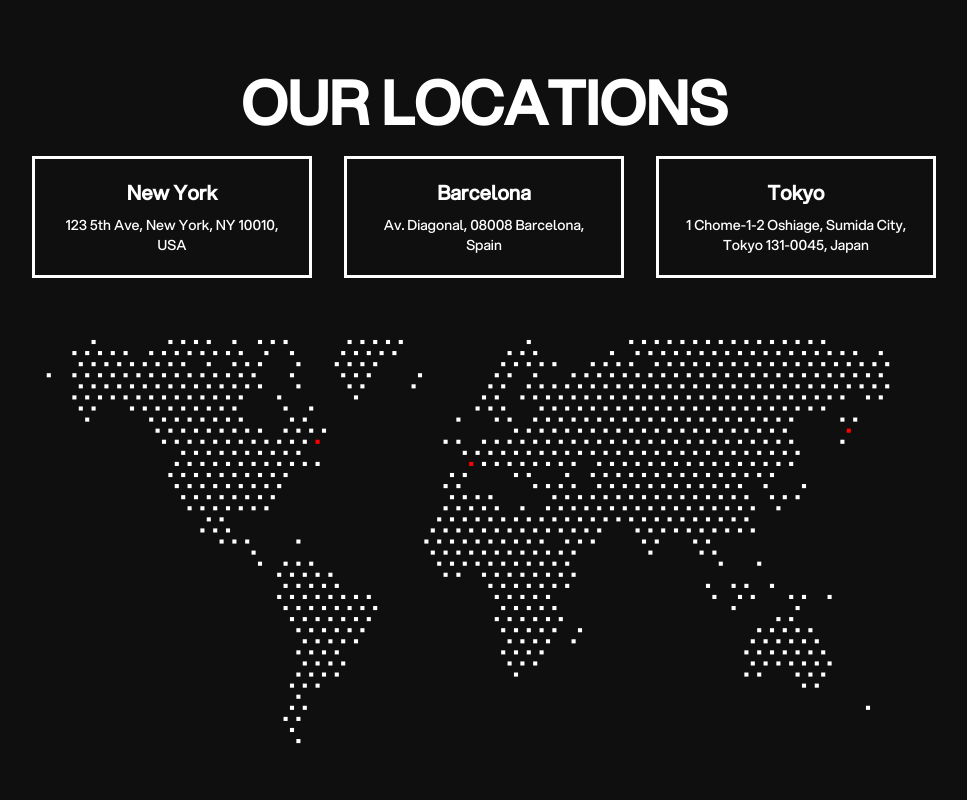
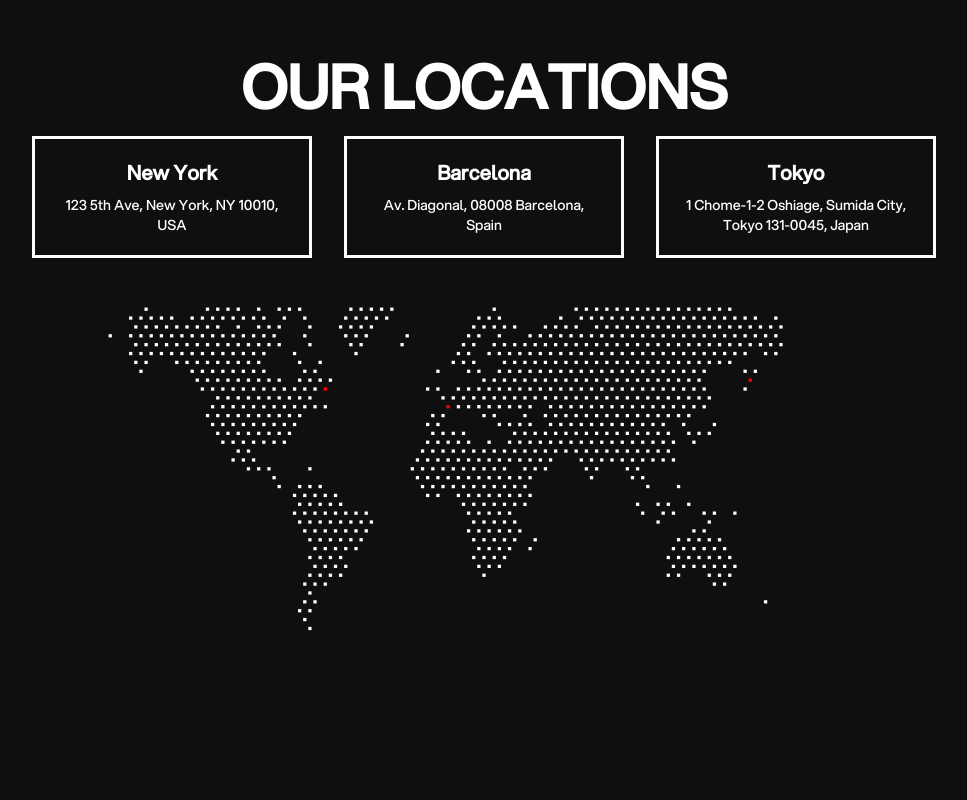
Before and after one commit to teleidoskopbild/alpha-marketing, a React (Vite) app: page / in a window 1280 px wide. Shown: the part 2360-3160 px from the top of the page, without its empty margins (156-1123 px from the left). Built offline with nearby package versions, Linux system fonts and the light colour scheme.

Commit message:
hotfix styling

```diff
--- a/src/App.jsx
+++ b/src/App.jsx
@@ -129,11 +129,11 @@ function App() {
         </motion.h2>
       </div>
 
-      <div className=" h-screen w-screen bg-black-600">
-        <h2 className="mt-8 text-white text-2xl sm:text-4xl lg:text-6xl font-bold text-center">
+      <div className="h-screen w-screen bg-black-600">
+        <h2 className="mt-4 text-white text-2xl sm:text-3xl lg:text-6xl font-bold text-center">
           OUR LOCATIONS
         </h2>
-        <div className="mt-6 flex flex-col lg:flex-row justify-center gap-8 items-center">
+        <div className="mt-5 flex flex-col lg:flex-row justify-center gap-8 items-center">
           <div className="mb-5 sm:mb-0 bg-transparent text-white p-5 w-70 text-center border-3 border-white">
             <h3 className="text-xl font-bold">New York</h3>
             <p className="mt-2 text-sm">123 5th Ave, New York, NY 10010, USA</p>
@@ -149,8 +149,13 @@ function App() {
             </p>
           </div>
         </div>
-        <img className="" src="scaled_map.svg" alt="Scaled Map" />
+        <img
+          className="w-auto mx-auto overflow-hidden"
+          src="scaled_map.svg"
+          alt="Scaled Map"
+        />
       </div>
+      <div></div>
       <div className="h-screen mb-0 bg-black-500 flex items-center justify-center">
         <motion.button
           initial={{ opacity: 1 }}
```
Also changed, not shown: public/scaled_map.svg.
